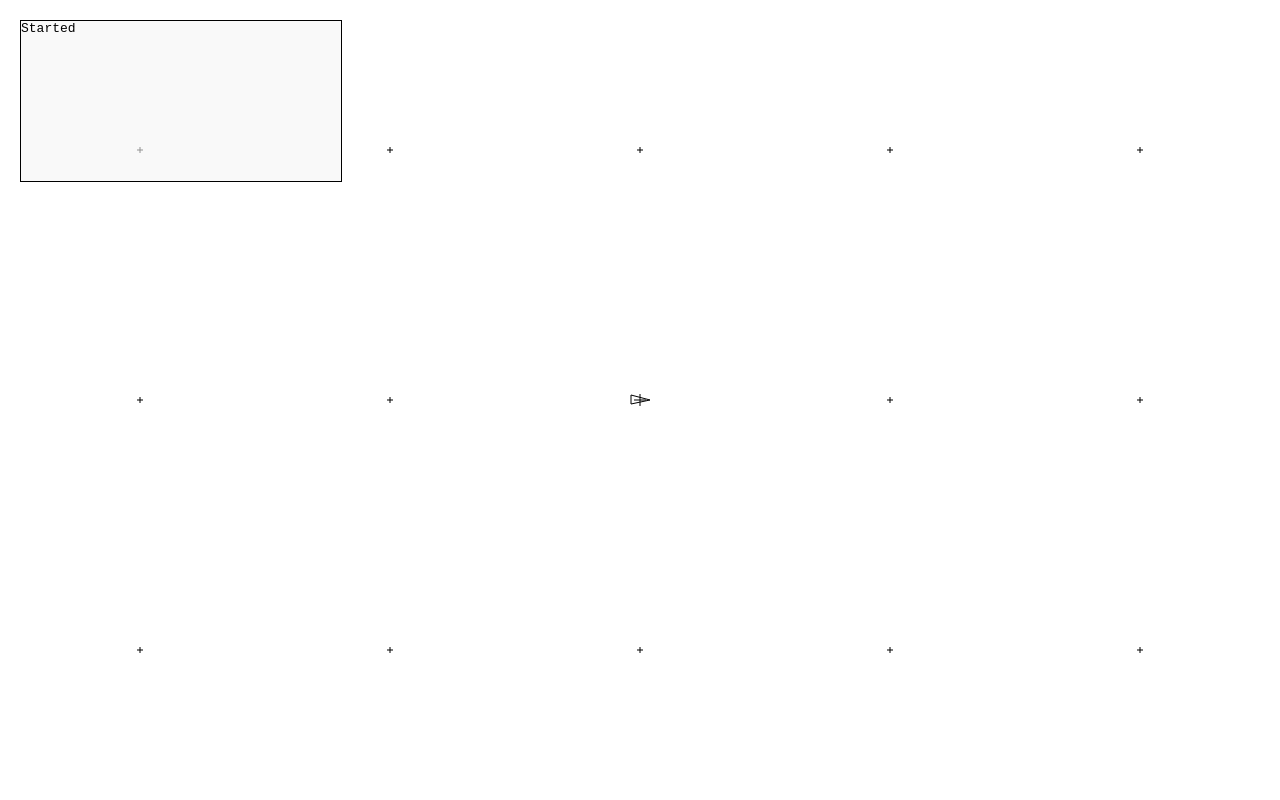
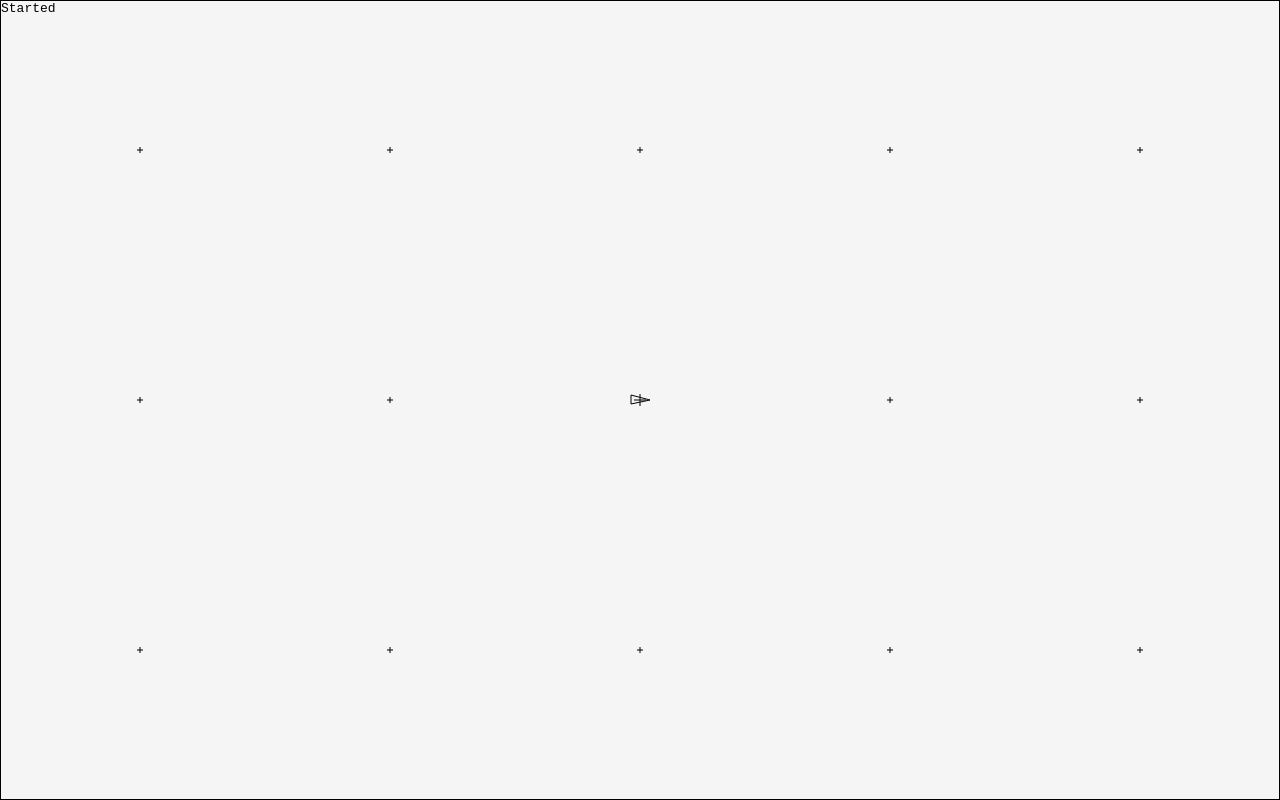
Before and after one commit to rmanis/triangles, a plain HTML site: page index.html in a window 1280 px wide. Drawn offline with Linux system fonts and the light colour scheme.

Commit message:
Radically redesign the debug window to be yuge and below the canvas.

```diff
--- a/index.html
+++ b/index.html
@@ -10,13 +10,14 @@
 
       #debug {
         position: absolute;
-        left: 20px;
-        top: 20px;
-        width: 320px;
-        height: 10em;
-        background-color: rgba(245, 245, 245, 0.6);
+        left: 0px;
+        top: 0px;
+        right: 0px;
+        bottom: 0px;
+        background-color: whitesmoke;
         border: 1px solid black;
-        overflow: scroll;
+        overflow-y: scroll;
+        z-index: -1;
       }
     </style>
   </head>
```
